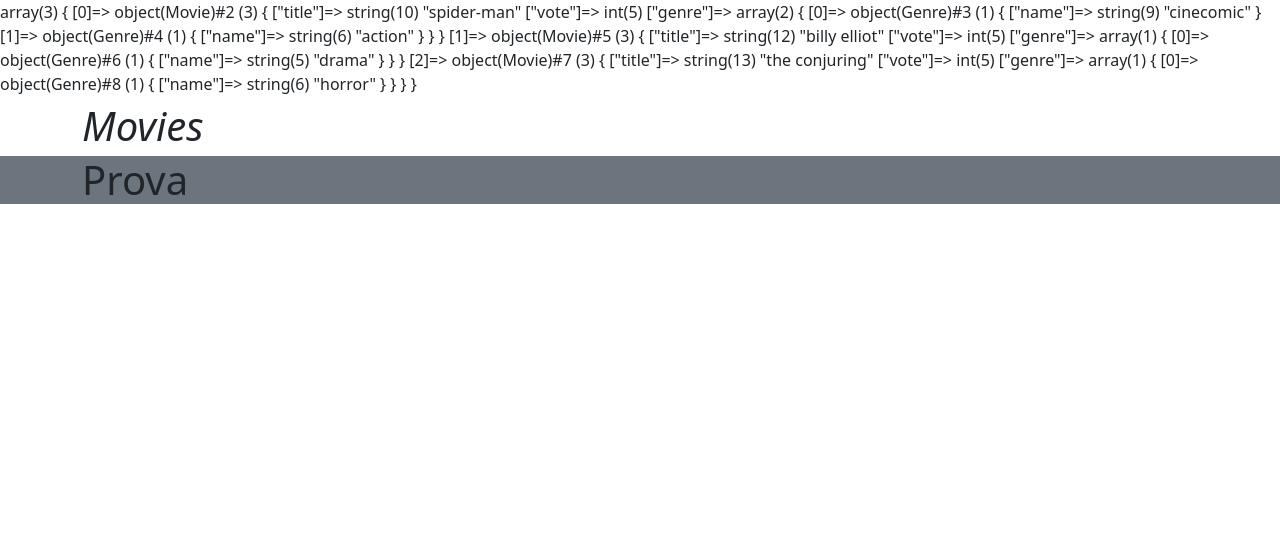
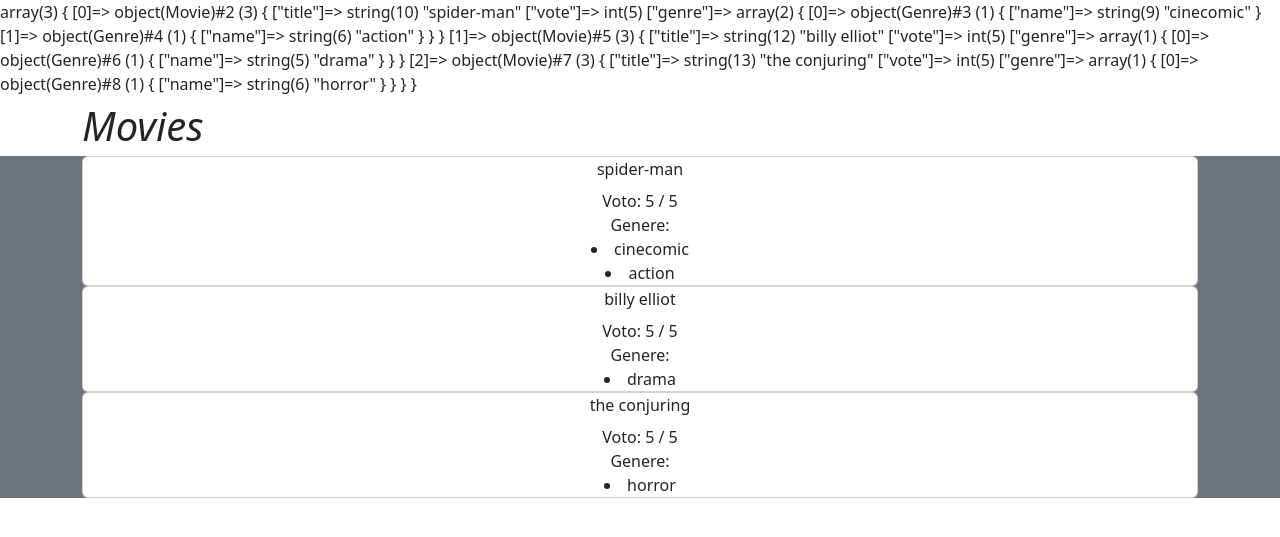
Before and after one commit to Luis-Mocha/php-oop-1, a PHP site: page / in a window 1280 px wide. Shown: the top 537 px of the page. Run offline with PHP 8.4, Linux system fonts and the light colour scheme.

Commit message:
main section cards

```diff
--- a/partials/main.php
+++ b/partials/main.php
@@ -1,7 +1,37 @@
 <main class="bg-secondary">
     <div class="container">
-        <h1>
-            Prova
-        </h1>
+
+        <?php foreach ($arrayMovies as $elem) { ?>
+
+            <div class="card text-center">
+
+                <!-- TITOLO -->
+                <div class="card-title">
+                    <?php echo $elem->title ?>
+                </div>
+
+                <!-- VOTO -->
+                <div class="card-text">
+                    <span>
+                        Voto: <?php echo $elem->vote ?> / 5
+                    </span>
+                </div>
+
+                <!-- GENERE -->
+                <div class="card-text">
+                    <span>
+                        Genere:
+                        <?php foreach ($elem->genre as $elemGenre) { ?>
+
+                            <li> <?php echo $elemGenre->name ?> </li>
+
+                        <?php } ?>
+                    </span>
+                </div>
+
+            </div>
+
+        <?php } ?>
+
     </div>
 </main>
```
